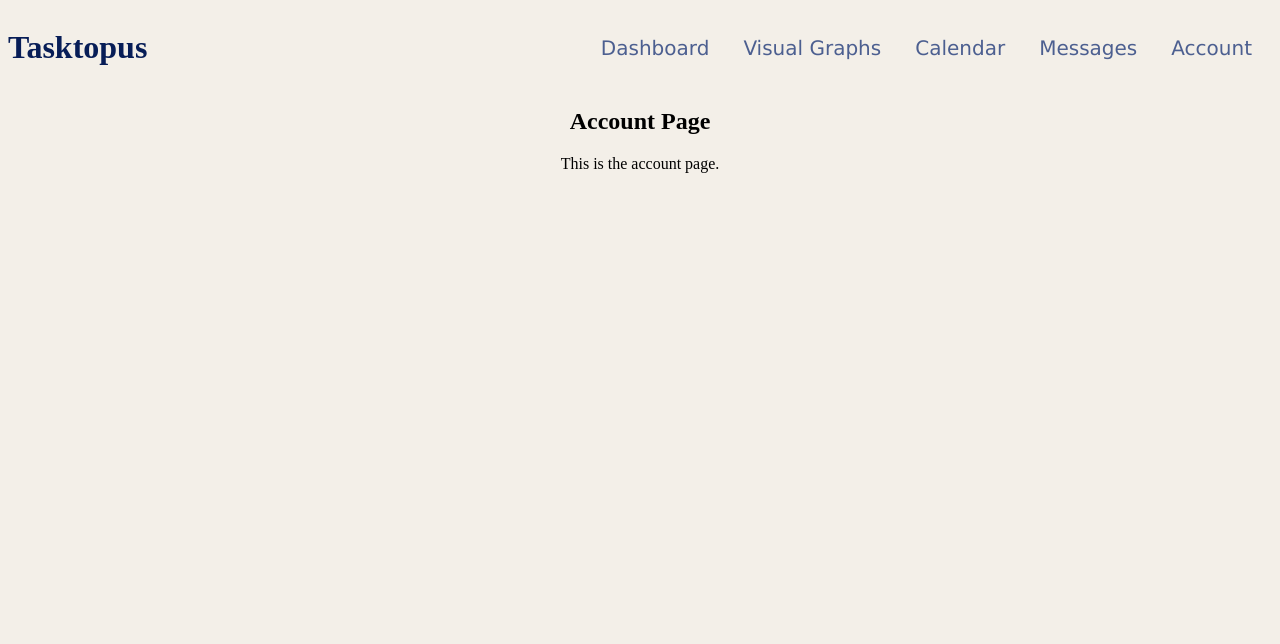
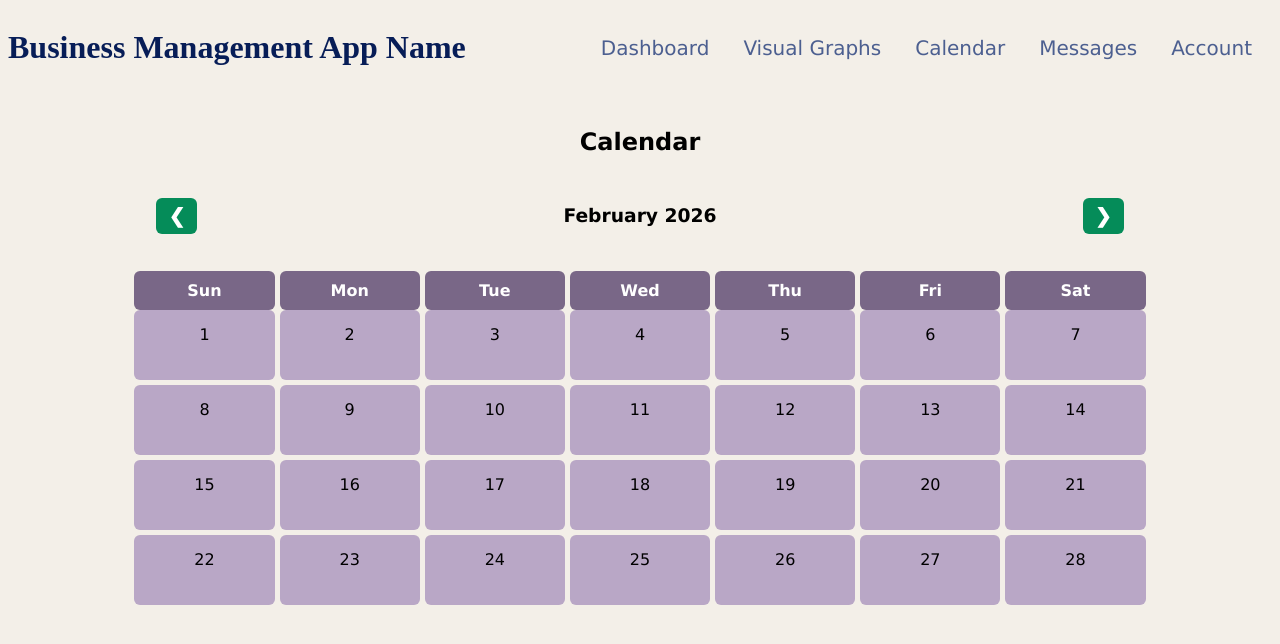
Before and after one commit to AlejandroSantos19/Group-5-Capstone-Project, a plain HTML site: page Calendar.html in a window 1280 px wide. Drawn offline with Linux system fonts and the light colour scheme; a web font is replaced by a local one.

Commit message:
Add files via upload

```diff
--- a/Account.html
+++ b/Calendar.html
@@ -14,28 +14,43 @@
 <body>
   <header>
     <div class="links">
-      <h1 class="company-name">Tasktopus</h1>
+      <h1 class="company-name">Business Management App Name</h1>
       <!-- Links to html pages -->
       <nav>
         <a href="index.html">Dashboard</a>
         <a href="VisualGraphs.html">Visual Graphs</a>
-        <a href="Calender.html">Calendar</a>
+        <a href="Calendar.html">Calendar</a>
         <a href="Messages.html">Messages</a>
         <a href="Account.html">Account</a>
       </nav>
     </div>
   </header>
 
-    <main>
-      <div>
-        <h2>Account Page</h2>
-        <p>
-          This is the account page.
-        </p>
+<main>
+  <div class="calendar-container">
+    <h2>Calendar</h2>
 
-      </div>
-    </main>
+    <div class="calendar-header">
+      <button onclick="prevMonth()">❮</button>
+      <h3 id="monthYear"></h3>
+      <button onclick="nextMonth()">❯</button>
+    </div>
 
-    <script src="Algorithm.js"></script>
+    <div class="calendar-days">
+      <div>Sun</div>
+      <div>Mon</div>
+      <div>Tue</div>
+      <div>Wed</div>
+      <div>Thu</div>
+      <div>Fri</div>
+      <div>Sat</div>
+    </div>
+
+    <div id="calendarDates" class="calendar-dates"></div>
+  </div>
+</main>
+
+<script src="Calendar.js"></script>
+
   </body>
 </html>
--- /dev/null
+++ b/Calendar.js
@@ -0,0 +1,44 @@
+let currentDate = new Date();
+
+function renderCalendar() {
+  const monthYear = document.getElementById("monthYear");
+  const calendarDates = document.getElementById("calendarDates");
+
+  const year = currentDate.getFullYear();
+  const month = currentDate.getMonth();
+
+  const firstDay = new Date(year, month, 1).getDay();
+  const lastDate = new Date(year, month + 1, 0).getDate();
+
+  const monthNames = [
+    "January","February","March","April","May","June",
+    "July","August","September","October","November","December"
+  ];
+
+  monthYear.innerText = `${monthNames[month]} ${year}`;
+
+  calendarDates.innerHTML = "";
+
+  // Blank spaces before first day
+  for (let i = 0; i < firstDay; i++) {
+    calendarDates.innerHTML += `<div></div>`;
+  }
+
+  // Actual days
+  for (let day = 1; day <= lastDate; day++) {
+    calendarDates.innerHTML += `<div class="date">${day}</div>`;
+  }
+}
+
+function prevMonth() {
+  currentDate.setMonth(currentDate.getMonth() - 1);
+  renderCalendar();
+}
+
+function nextMonth() {
+  currentDate.setMonth(currentDate.getMonth() + 1);
+  renderCalendar();
+}
+
+// Run when page loads
+renderCalendar();
--- a/style.css
+++ b/style.css
@@ -133,3 +133,52 @@ label{
     cursor: pointer; /* Changes the cursor of mouse to a pointer */
 
   }
+
+
+  /* ---------------- Calendar ---------------- */
+
+.calendar-container {
+  width: 80%;
+  margin: 40px auto;
+  text-align: center;
+  font-family: Verdana;
+}
+
+.calendar-header {
+  display: flex;
+  justify-content: space-between;
+  align-items: center;
+  margin-bottom: 15px;
+}
+
+.calendar-header button {
+  font-size: 20px;
+  padding: 6px 12px;
+}
+
+.calendar-days,
+.calendar-dates {
+  display: grid;
+  grid-template-columns: repeat(7, 1fr);
+  gap: 5px;
+}
+
+.calendar-days div {
+  font-weight: bold;
+  background: #796787;
+  color: white;
+  padding: 10px;
+  border-radius: 6px;
+}
+
+.calendar-dates div {
+  background: #B9A7C6;
+  padding: 15px;
+  border-radius: 6px;
+  min-height: 40px;
+}
+
+.calendar-dates div:hover {
+  background: #9d8ab0;
+  cursor: pointer;
+}
```
Also changed, not shown: Messages.html (+1 -1 lines), VisualGraphs.html (+1 -1 lines), dashboard.html (+1 -1 lines).
